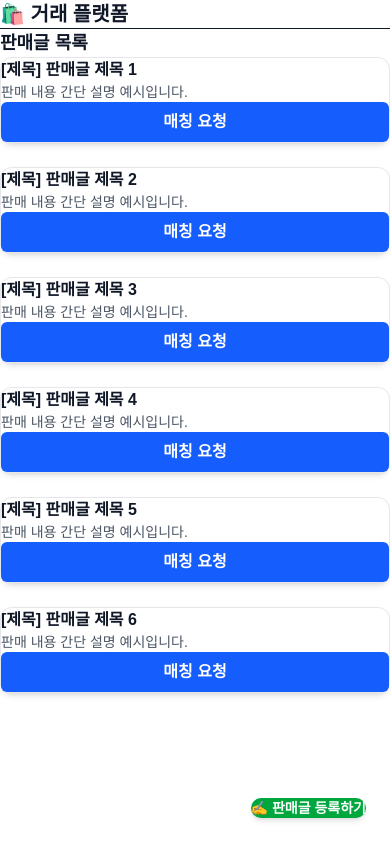
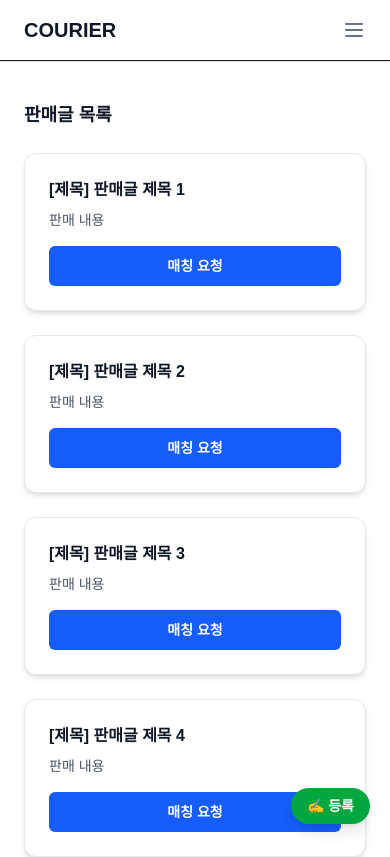
Before and after one commit to chlwlgus4/courier_front, a Next.js app: page /home in a window 390 px wide. Shown: the top 857 px of the page. Built offline with nearby package versions, Linux system fonts and the light colour scheme.

Commit message:
css 변경

```diff
--- a/src/app/globals.css
+++ b/src/app/globals.css
@@ -1,44 +1,19 @@
 @import "tailwindcss";
 
-:root {
-  --background: #ffffff;
-  --foreground: #171717;
-}
-
-@media (prefers-color-scheme: dark) {
-  :root {
-    --background: #0a0a0a;
-    --foreground: #ededed;
-  }
+* {
+  box-sizing: border-box;
 }
 
 html,
 body {
   max-width: 100vw;
   overflow-x: hidden;
-}
-
-body {
-  color: var(--foreground);
-  background: var(--background);
   font-family: Arial, Helvetica, sans-serif;
   -webkit-font-smoothing: antialiased;
   -moz-osx-font-smoothing: grayscale;
-}
-
-* {
-  box-sizing: border-box;
-  padding: 0;
-  margin: 0;
 }
 
 a {
   color: inherit;
   text-decoration: none;
 }
-
-@media (prefers-color-scheme: dark) {
-  html {
-    color-scheme: dark;
-  }
-}
--- a/src/app/home/page.tsx
+++ b/src/app/home/page.tsx
@@ -1,37 +1,65 @@
-// app/home/page.tsx
-import React from "react";
+"use client";
+import React, { useState } from "react";
 
 export default function Page() {
+    const [mobileMenuOpen, setMobileMenuOpen] = useState(false);
+
     return (
         <div className="min-h-screen bg-white text-gray-900">
-            <header className="bg-white border-b sticky top-0 z-10">
-                <div className="max-w-6xl mx-auto px-6 py-4 flex justify-between items-center">
-                    <h1 className="text-xl font-bold">🛍️ 거래 플랫폼</h1>
+            <header className="sticky top-0 z-20 bg-white border-b shadow-sm">
+                <div className="max-w-screen-2xl mx-auto px-6 sm:px-8 py-4 sm:py-6 flex justify-between items-center">
+                    <h1 className="text-xl font-bold">COURIER</h1>
+
+                    {/* 데스크톱 네비게이션 */}
                     <nav className="hidden md:flex gap-6 text-sm font-medium">
-                        <a href="#" className="hover:text-blue-600">판매글 등록</a>
-                        <a href="#" className="hover:text-blue-600">내 매칭</a>
-                        <a href="#" className="hover:text-blue-600">프로필</a>
+                        <a href="#" className="hover:text-blue-600 transition-colors">판매글 등록</a>
+                        <a href="#" className="hover:text-blue-600 transition-colors">내 매칭</a>
+                        <a href="#" className="hover:text-blue-600 transition-colors">프로필</a>
                     </nav>
+
+                    {/* 모바일 메뉴 버튼 */}
+                    <button
+                        className="md:hidden text-gray-500"
+                        onClick={() => setMobileMenuOpen(!mobileMenuOpen)}
+                        aria-label="메뉴 열기"
+                    >
+                        {mobileMenuOpen ? (
+                            <svg className="w-6 h-6" fill="none" stroke="currentColor" viewBox="0 0 24 24">
+                                <path strokeLinecap="round" strokeLinejoin="round" strokeWidth={2} d="M6 18L18 6M6 6l12 12" />
+                            </svg>
+                        ) : (
+                            <svg className="w-6 h-6" fill="none" stroke="currentColor" viewBox="0 0 24 24">
+                                <path strokeLinecap="round" strokeLinejoin="round" strokeWidth={2} d="M4 6h16M4 12h16M4 18h16" />
+                            </svg>
+                        )}
+                    </button>
                 </div>
+
+                {mobileMenuOpen && (
+                    <div className="md:hidden bg-white border-t px-6 py-4 fixed top-[64px] left-0 w-full shadow-md z-30">
+                        <nav className="flex flex-col space-y-4 text-sm font-medium">
+                            <a href="#" className="hover:text-blue-600">판매글 등록</a>
+                            <a href="#" className="hover:text-blue-600">내 매칭</a>
+                            <a href="#" className="hover:text-blue-600">프로필</a>
+                        </nav>
+                    </div>
+                )}
             </header>
 
-            <main className="max-w-6xl mx-auto px-6 py-10">
-                {/* 판매글 리스트 */}
+            <main className="max-w-screen-2xl mx-auto px-6 sm:px-8 py-10">
                 <section>
                     <h2 className="text-lg font-semibold mb-6">판매글 목록</h2>
-                    <div className="grid grid-cols-1 sm:grid-cols-2 lg:grid-cols-3 gap-6">
+                    <div className="grid grid-cols-1 sm:grid-cols-2 lg:grid-cols-3 xl:grid-cols-4 gap-6">
                         {[...Array(6)].map((_, i) => (
                             <div
                                 key={i}
-                                className="bg-white rounded-xl shadow-md border border-gray-200 p-6 flex flex-col justify-between h-full"
+                                className="bg-white rounded-xl shadow-md border border-gray-200 p-6 flex flex-col justify-between h-full hover:shadow-lg transition-shadow"
                             >
                                 <div>
                                     <h3 className="text-base font-bold mb-2">[제목] 판매글 제목 {i + 1}</h3>
-                                    <p className="text-sm text-gray-600">
-                                        판매 내용 간단 설명 예시입니다.
-                                    </p>
+                                    <p className="text-sm text-gray-600">판매 내용</p>
                                 </div>
-                                <button className="mt-5 w-full h-10 bg-blue-600 hover:bg-blue-700 text-white text-base rounded-md font-semibold">
+                                <button className="mt-4 w-full h-10 bg-blue-600 hover:bg-blue-700 text-white text-sm sm:text-base rounded-md font-semibold transition-colors">
                                     매칭 요청
                                 </button>
                             </div>
@@ -39,10 +67,10 @@ export default function Page() {
                     </div>
                 </section>
 
-                {/* 판매글 등록 CTA */}
-                <div className="fixed bottom-6 right-6 z-50">
-                    <button className="bg-green-600 hover:bg-green-700 text-white font-semibold py-3 px-6 rounded-full shadow-md text-sm">
-                        ✍️ 판매글 등록하기
+                <div className="fixed bottom-5 right-5 z-50">
+                    <button className="bg-green-600 hover:bg-green-700 text-white font-semibold py-2 sm:py-3 px-4 sm:px-6 rounded-full shadow-lg text-sm transition hover:scale-105">
+                        <span className="hidden sm:inline">✍️ 판매글 등록하기</span>
+                        <span className="sm:hidden">✍️ 등록</span>
                     </button>
                 </div>
             </main>
```
